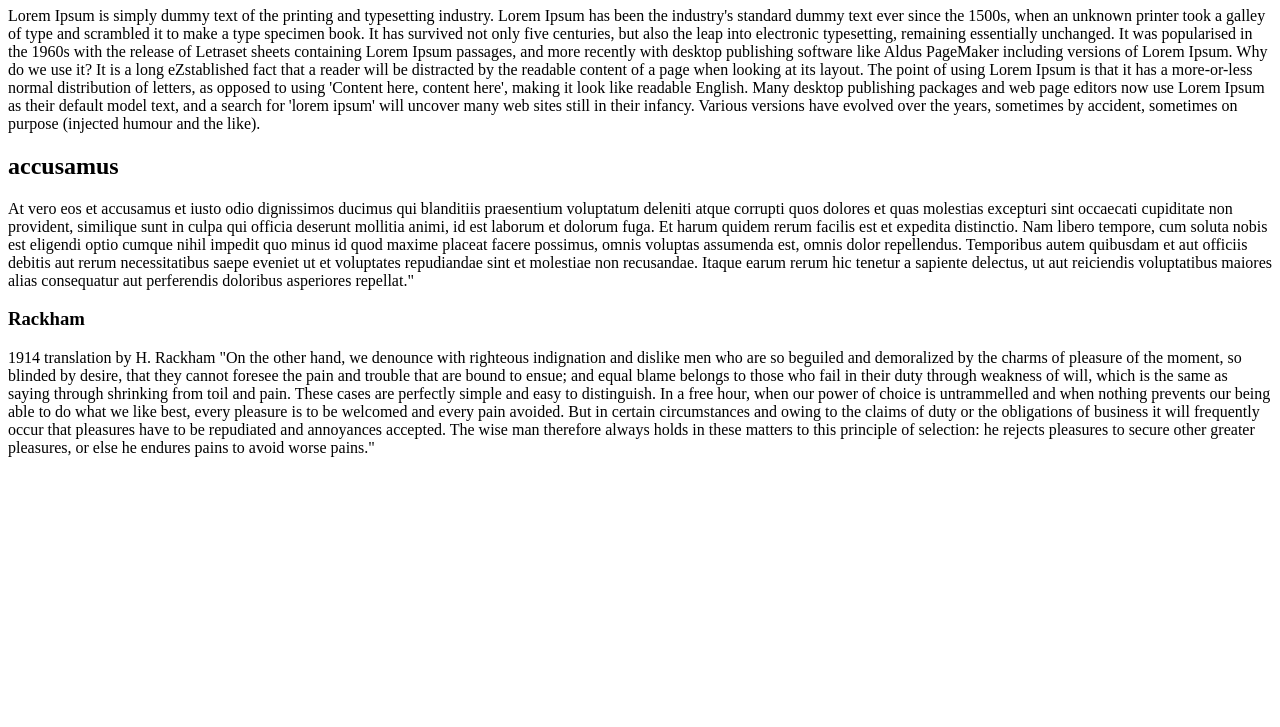
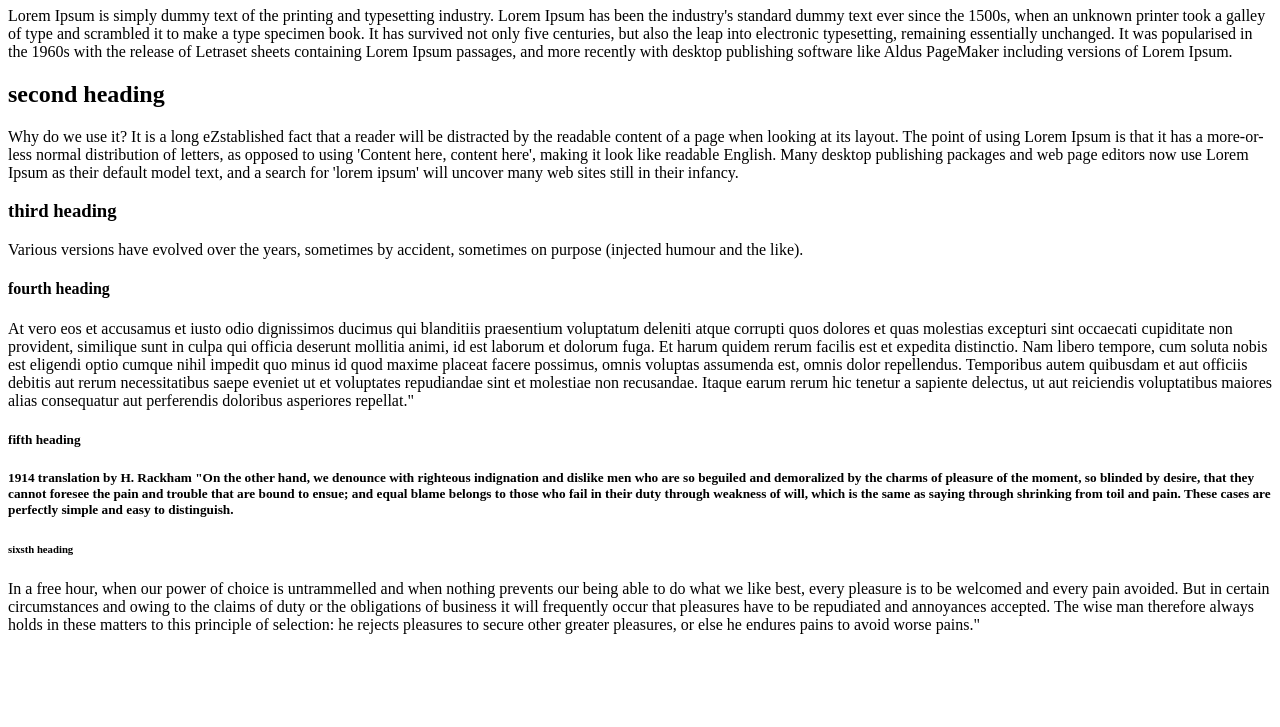
Before and after one commit to nasehafarooqui/react-class-practice, a plain HTML site: page heading.html in a window 1280 px wide. Shown: the part 73-800 px from the top of the page. Drawn offline with Linux system fonts and the light colour scheme.

Commit message:
changes make  in heaing file

```diff
--- a/heading.html
+++ b/heading.html
@@ -8,7 +8,7 @@
 </head>
 <body>
     <body>
-        <h1>Lorem ipsum</h1>
+        <h1>first heading</h1>
         <p>
             Lorem Ipsum is simply dummy text of the printing and typesetting industry. Lorem Ipsum has been the industry's
             standard dummy text ever since the 1500s, when an unknown printer took a galley of type and scrambled it to make
@@ -16,16 +16,22 @@
             remaining essentially unchanged. It was popularised in the 1960s with the release of Letraset sheets containing
             Lorem Ipsum passages, and more recently with desktop publishing software like Aldus PageMaker including versions
             of Lorem Ipsum.
-
+        </p>
+        <h2>second heading</h2>
+        <p>
             Why do we use it?
             It is a long eZstablished fact that a reader will be distracted by the readable content of a page when looking
             at its layout. The point of using Lorem Ipsum is that it has a more-or-less normal distribution of letters, as
             opposed to using 'Content here, content here', making it look like readable English. Many desktop publishing
             packages and web page editors now use Lorem Ipsum as their default model text, and a search for 'lorem ipsum'
-            will uncover many web sites still in their infancy. Various versions have evolved over the years, sometimes by
+            will uncover many web sites still in their infancy.
+            </p>
+            <h3>third heading</h3>
+         <p>
+            Various versions have evolved over the years, sometimes by
             accident, sometimes on purpose (injected humour and the like).
         </p>
-        <h2>accusamus</h2>
+        <h4>fourth heading</h4>
         <p>
             At vero eos et accusamus et iusto odio dignissimos ducimus qui blanditiis praesentium voluptatum deleniti atque
             corrupti quos dolores et quas molestias excepturi sint occaecati cupiditate non provident, similique sunt in
@@ -36,14 +42,18 @@
             molestiae non recusandae. Itaque earum rerum hic tenetur a sapiente delectus, ut aut reiciendis voluptatibus
             maiores alias consequatur aut perferendis doloribus asperiores repellat."
         </p>
-        <h3>Rackham</h3>
+        <h5>fifth heading<h5>
         <p>
             1914 translation by H. Rackham
             "On the other hand, we denounce with righteous indignation and dislike men who are so beguiled and demoralized
             by the charms of pleasure of the moment, so blinded by desire, that they cannot foresee the pain and trouble
             that are bound to ensue; and equal blame belongs to those who fail in their duty through weakness of will, which
-            is the same as saying through shrinking from toil and pain. These cases are perfectly simple and easy to
-            distinguish. In a free hour, when our power of choice is untrammelled and when nothing prevents our being able
+            is the same as saying through shrinking from toil and pain.
+             These cases are perfectly simple and easy to
+            distinguish.
+            </p>
+            <h6>sixsth heading</h6>
+            In a free hour, when our power of choice is untrammelled and when nothing prevents our being able
             to do what we like best, every pleasure is to be welcomed and every pain avoided. But in certain circumstances
             and owing to the claims of duty or the obligations of business it will frequently occur that pleasures have to
             be repudiated and annoyances accepted. The wise man therefore always holds in these matters to this principle of
```
